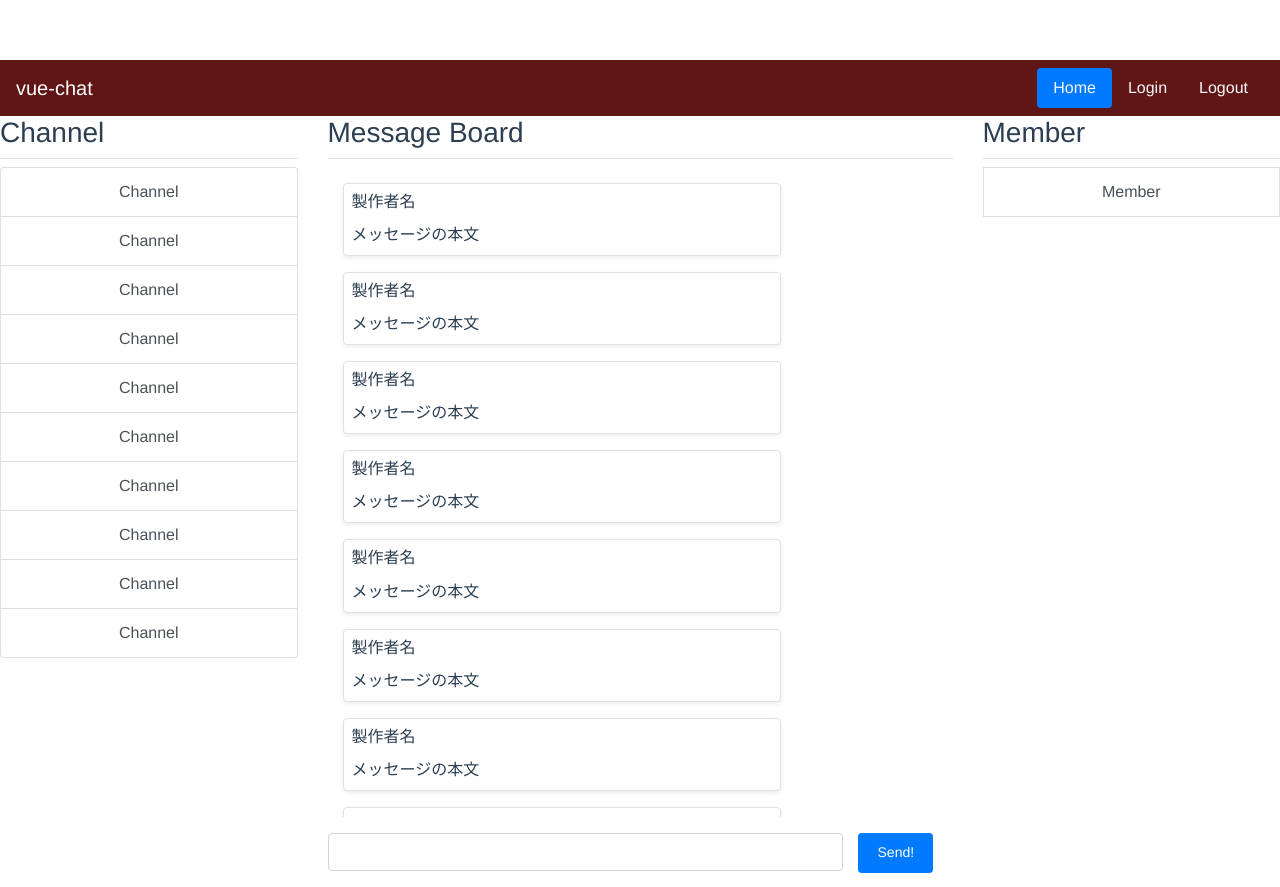
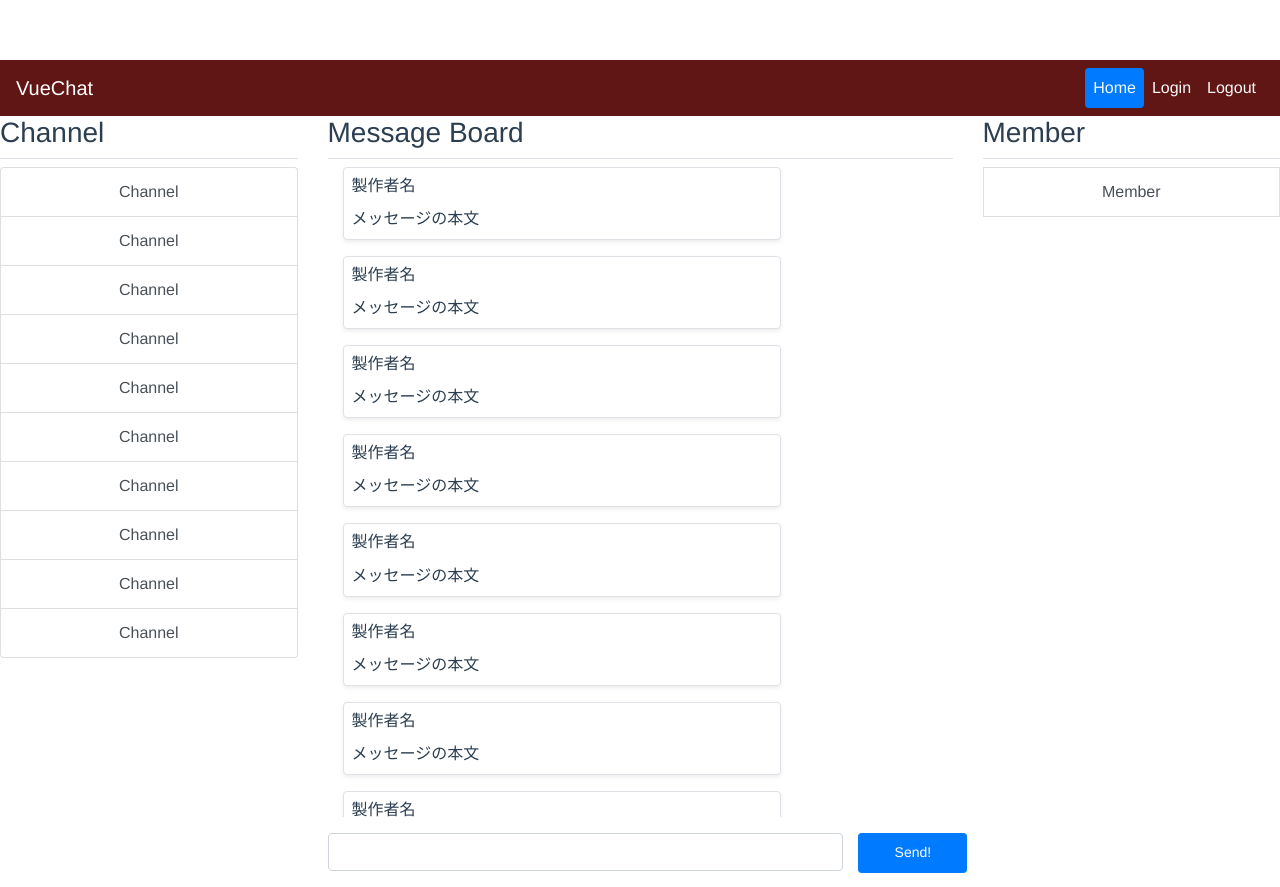
Before and after one commit to RyunosukeKawakami/vue-chat, a Vue app: page /#/ in a window 1280 px wide. Built offline with nearby package versions, Linux system fonts and the light colour scheme.

Commit message:
bootstrapの要素をbootstrap-vueに変更

```diff
--- a/src/components/atoms/BoardCard.vue
+++ b/src/components/atoms/BoardCard.vue
@@ -1,9 +1,11 @@
 <template>
     <div class="col-sm-9">
-        <div class="card card-body shadow-sm text-left mt-sm-3 border p-2">
-            <h6 class="card-title">製作者名</h6>
-            <p class="card-text">メッセージの本文</p>
-        </div>
+        <b-card class="text-left shadow-sm mb-sm-3 border" body-class="p-2">
+            <b-card-body class="p-0">
+            <b-card-title title-tag="h6">製作者名</b-card-title>
+                メッセージの本文
+            </b-card-body>
+        </b-card>
     </div>
 </template>
 
@@ -14,5 +16,7 @@ export default {
 </script>
 
 <style>
+b-card{
 
+}
 </style>
--- a/src/components/atoms/NavItem.vue
+++ b/src/components/atoms/NavItem.vue
@@ -1,16 +1,16 @@
 <template>
-  <li class="nav-item">
-    <a class="nav-link text-light" :class="activity" :href="url">
+  <b-nav-item class="nav-item" :active="isActive" :href="url">
+    <a class="nav-link text-light p-0 text-right" >
       {{name}}
     </a>
-  </li>
+  </b-nav-item>
 </template>
 
 <script>
 export default {
   props:[
     "name",
-    "activity",
+    "isActive",
     "url"
   ],
 }
--- a/src/components/atoms/PostSendButton.vue
+++ b/src/components/atoms/PostSendButton.vue
@@ -1,5 +1,5 @@
 <template>
-  <button type="button" class="btn btn-primary btn-sm">Send!</button>
+  <b-button variant="primary" class="btn-sm">Send!</b-button>
 </template>
 
 <script>
--- a/src/components/organisms/Navigation.vue
+++ b/src/components/organisms/Navigation.vue
@@ -1,32 +1,35 @@
 <template>
-    <nav class="navbar navbar-light">
-        <a class="navbar-brand text-white" href="#">vue-chat</a>
-        <ul class="nav nav-pills">
-            <nav-item v-for="NavItemObj of NavItemObjList" :key="NavItemObj.id"
-            :name="NavItemObj.name"
-            :activity="NavItemObj.activity"
-            :url="NavItemObj.url">
-            </nav-item>
-        </ul>
-    </nav>
+    <b-navbar>
+        <b-navbar-brand href="/home" class="text-white">VueChat</b-navbar-brand>
+
+        <b-navbar-nav class="ml-auto">
+            <b-nav pills class="navbar-default">
+                <nav-item v-for="NavItemObj of NavItemObjList" :key="NavItemObj.id"
+                :name="NavItemObj.name"
+                :isActive="NavItemObj.isActive"
+                :url="NavItemObj.url">
+                </nav-item>
+            </b-nav>
+        </b-navbar-nav>
+    </b-navbar>
 </template>
 
 <script>
 import NavItem from "../atoms/NavItem.vue"
 
 class NavItemObj{
-    constructor(id, name, activity, url){
+    constructor(id, name, isActive, url){
         this.id = id
         this.name = name;
-        this.activity = activity;
+        this.isActive = isActive;
         this.url = url;
     }
 }
 
 const NavItemObjList = [
-    new NavItemObj(1, "Home", "active", "/home"),
-    new NavItemObj(2, "Login", "", "/login"),
-    new NavItemObj(3, "Logout", "", "/logout"),
+    new NavItemObj(1, "Home", true, "/home"),
+    new NavItemObj(2, "Login", false, "/login"),
+    new NavItemObj(3, "Logout", false, "/logout"),
 ]
 
 export default {
--- a/src/components/organisms/Post.vue
+++ b/src/components/organisms/Post.vue
@@ -1,7 +1,7 @@
 <template>
     <div class="row">
         <post-text-area class="col-sm-10"></post-text-area>
-        <post-button class="col-sm-2t"></post-button>
+        <post-button class="col-sm-2"></post-button>
     </div>
 </template>
 
```
Also changed, not shown: src/components/atoms/Button.vue (deleted).
